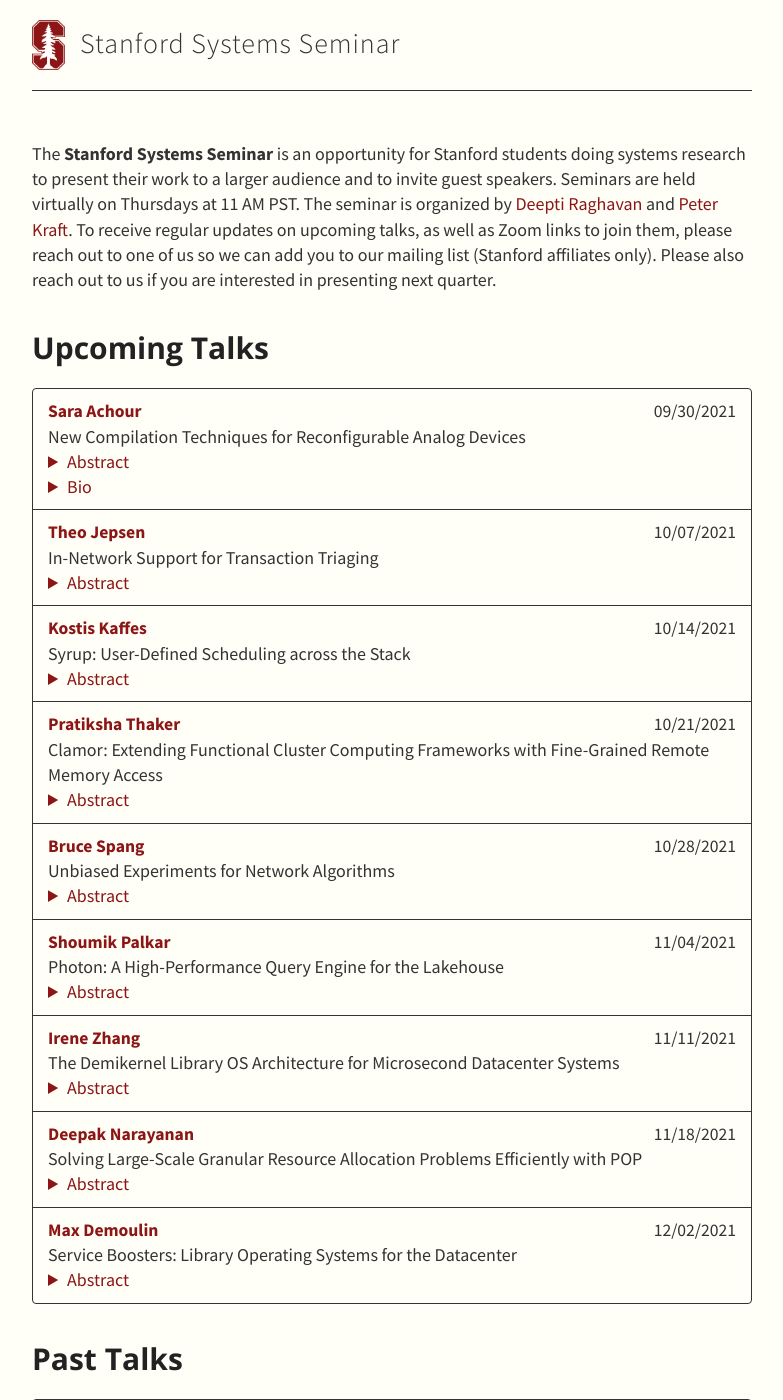
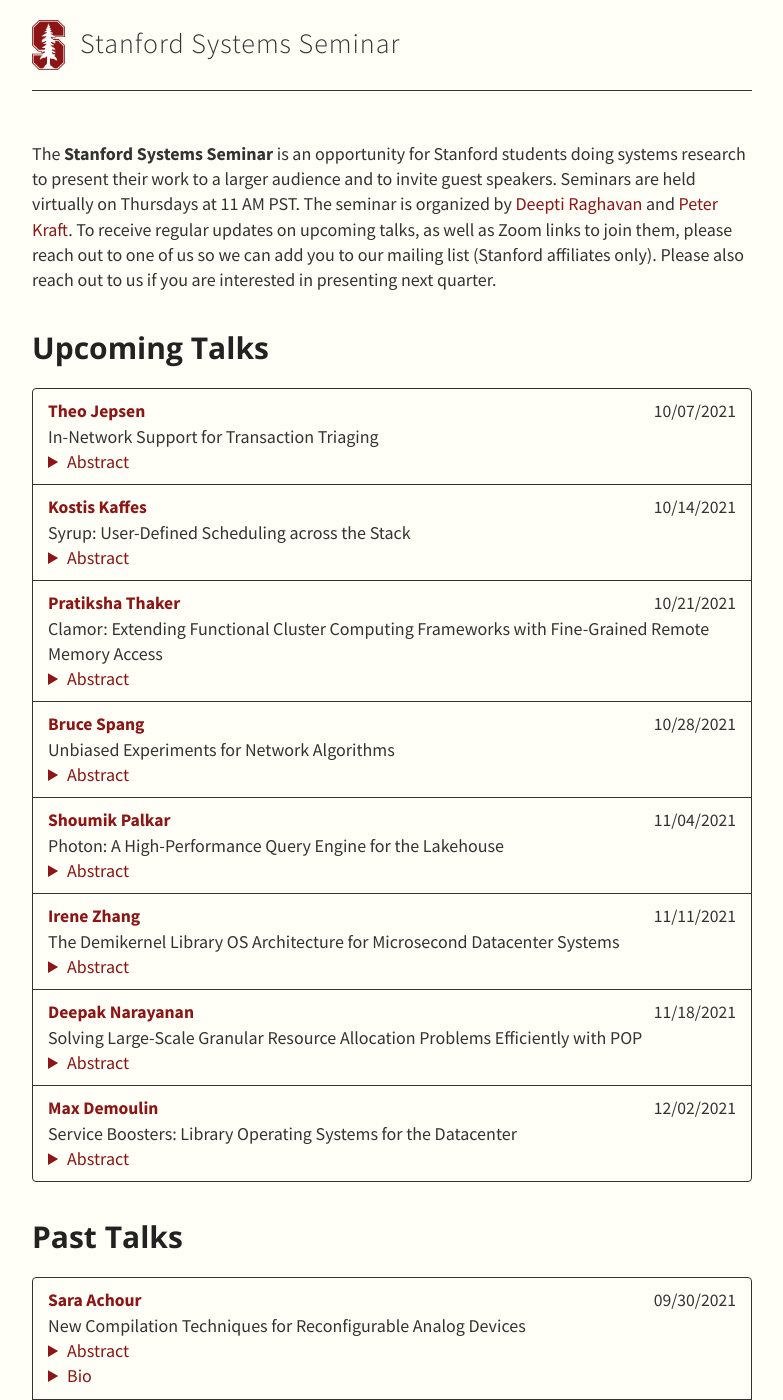
Before and after one commit to stanford-systems-seminar/stanford-systems-seminar.github.io, a Jekyll site: the page built from index.md, in a window 1280 px wide and 1400 px high. Shown: the whole window, without its empty margins (248-1031 px from the left). Built offline with Jekyll 4.4.1, drawn with Linux system fonts in a browser that asks for light colours; some of the changed text lies outside the part shown.

Commit message:
Update talks.yml

```diff
--- a/_data/talks.yml
+++ b/_data/talks.yml
@@ -1,15 +1,9 @@
 - type: Upcoming Talks
   members:
-    - speaker: Sara Achour
-      date: 09/30/2021
-      title: "New Compilation Techniques for Reconfigurable Analog Devices"
-      abstract: "Reconfigurable analog devices are a powerful new computing substrate especially appropriate for executing dynamical systems in an energy efficient manner. These devices leverage the physical behavior of transistors to directly implement computation. Under this paradigm, voltages and currents within the device implement continuously evolving variables in the computation. In this talk, I discuss compilation techniques for automatically configuring such devices to execute dynamical systems. I present Legno, the first compilation system that automatically targets a real reconfigurable analog device of this class. Legno synthesizes analog circuits from parametric and specialized analog blocks and accounts for analog noise, quantization error, operating range limitations, and manufacturing variations within the device. I evaluate Legno on applications from the biology, physics, and controls domains. The results demonstrate that these applications execute with acceptable error while consuming microjoules of energy."
-      biography: "Sara Achour is an Assistant Professor jointly appointed to both the Computer Science Department and the Electrical Engineering Department at Stanford University. Her research focuses on new techniques and tools, specifically new programming languages, compilers, and runtime systems, that enable end-users to easily develop computations that exploit the potential of emergent nontraditional computing platforms."
-      website: http://people.csail.mit.edu/sachour/
     - speaker: Theo Jepsen
       date: 10/07/2021
       title: "In-Network Support for Transaction Triaging"
-      abstract: "TBA"
+      abstract: "We introduce Transaction Triaging, a set of techniques that manipulate streams of transaction requests and responses while they travel to and from a database server. Compared to normal transaction streams, the triaged ones execute faster once they reach the database. The triaging algorithms do not interfere with the transaction execution nor require adherence to any particular concurrency control method, making them easy to port across database systems. Transaction Triaging leverages recent programmable networking hardware that can perform computations on in-flight data. We evaluate our techniques on an in-memory database system using an actual programmable hardware network switch. Our experimental results show that triaging brings enough performance gains to compensate for almost all networking overheads. In high-overhead network stacks such as UDP/IP, we see throughput improvements from 2.05× to 7.95×. In an RDMA stack, the gains range from 1.08× to 1.90× without introducing significant latency."
       website: http://web.stanford.edu/~jepsen/index.html
     - speaker: Kostis Kaffes
       date: 10/14/2021
@@ -48,6 +42,12 @@
       website: http://www.maxdml.com/
 - type: Past Talks
   members:
+    - speaker: Sara Achour
+      date: 09/30/2021
+      title: "New Compilation Techniques for Reconfigurable Analog Devices"
+      abstract: "Reconfigurable analog devices are a powerful new computing substrate especially appropriate for executing dynamical systems in an energy efficient manner. These devices leverage the physical behavior of transistors to directly implement computation. Under this paradigm, voltages and currents within the device implement continuously evolving variables in the computation. In this talk, I discuss compilation techniques for automatically configuring such devices to execute dynamical systems. I present Legno, the first compilation system that automatically targets a real reconfigurable analog device of this class. Legno synthesizes analog circuits from parametric and specialized analog blocks and accounts for analog noise, quantization error, operating range limitations, and manufacturing variations within the device. I evaluate Legno on applications from the biology, physics, and controls domains. The results demonstrate that these applications execute with acceptable error while consuming microjoules of energy."
+      biography: "Sara Achour is an Assistant Professor jointly appointed to both the Computer Science Department and the Electrical Engineering Department at Stanford University. Her research focuses on new techniques and tools, specifically new programming languages, compilers, and runtime systems, that enable end-users to easily develop computations that exploit the potential of emergent nontraditional computing platforms."
+      website: http://people.csail.mit.edu/sachour/
     - speaker: Gina Yuan
       date: 06/24/2021
       title: "Designing a Smart Home around Pure-Local Privacy"
```
